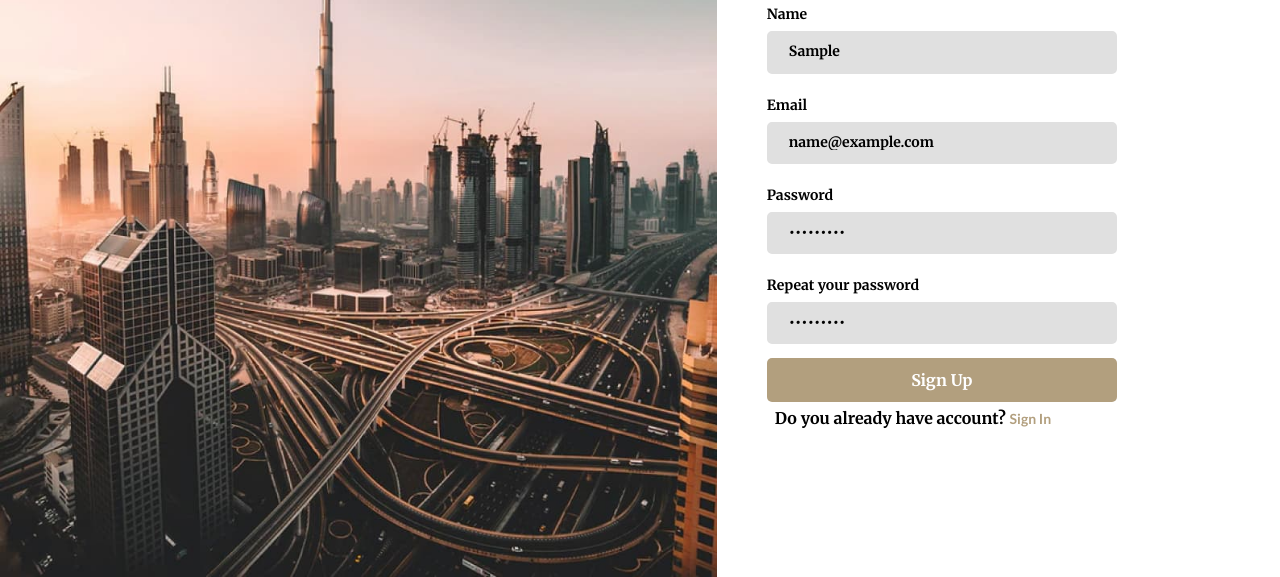
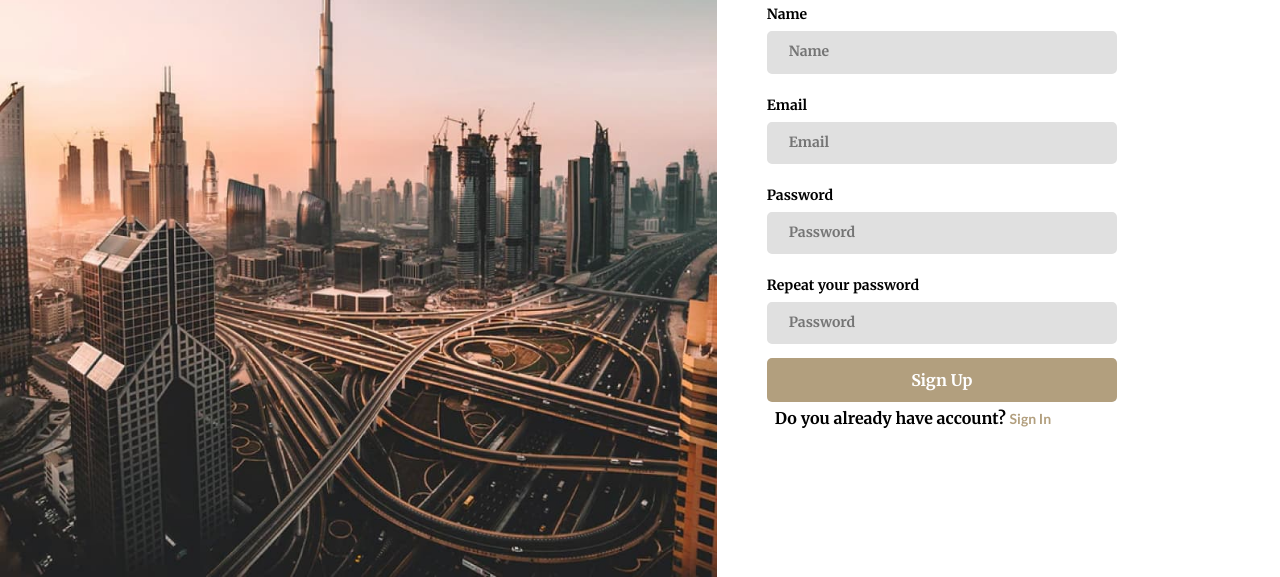
Before and after one commit to Yuliia-Karas/effective-octo-computing-machine, a plain HTML site: page signup.html in a window 1280 px wide. Both pictures are taken after typing "Sample", "name@example.com", "Sample123", "Sample123" into the empty fields and a click on the button "Sign Up". Shown: the part 265-842 px from the top of the page. Drawn offline with nearby package versions, Linux system fonts and the light colour scheme.

Commit message:
form signup

```diff
--- a/js/signup.js
+++ b/js/signup.js
@@ -1,9 +1,24 @@
-const form = document.querySelector(".signup-form");
+const registerForm = document.querySelector(".signup-form");
 
-form.addEventListener("submit", (event) => {
+registerForm.addEventListener("submit", handleSubmit);
+
+function handleSubmit(event) {
     event.preventDefault();
-  const {
-    elements: { name, email, password, repeatPassword },
-  } = event.currentTarget;
-  console.log(name.value, email.value, password.value, repeatPassword.value);
-});
+    const form = event.target;
+
+    const name = form.elements.name.value;
+    const email = form.elements.email.value;
+    const password = form.elements.password.value;
+    const repeatPassword = form.elements.repeatPassword.value;
+
+    if (name === "" || email === "" || password === "") {
+        return console.log("Please fill in all the fields!");
+    }
+
+    if (password !== repeatPassword) {
+        return console.log("Your passwords do not match!");
+    }
+
+    console.log(`Name: ${name}, email:${email}, password:${password}`);
+    form.reset();
+}
```
Also changed, not shown: signup.html (+15 -7 lines).
